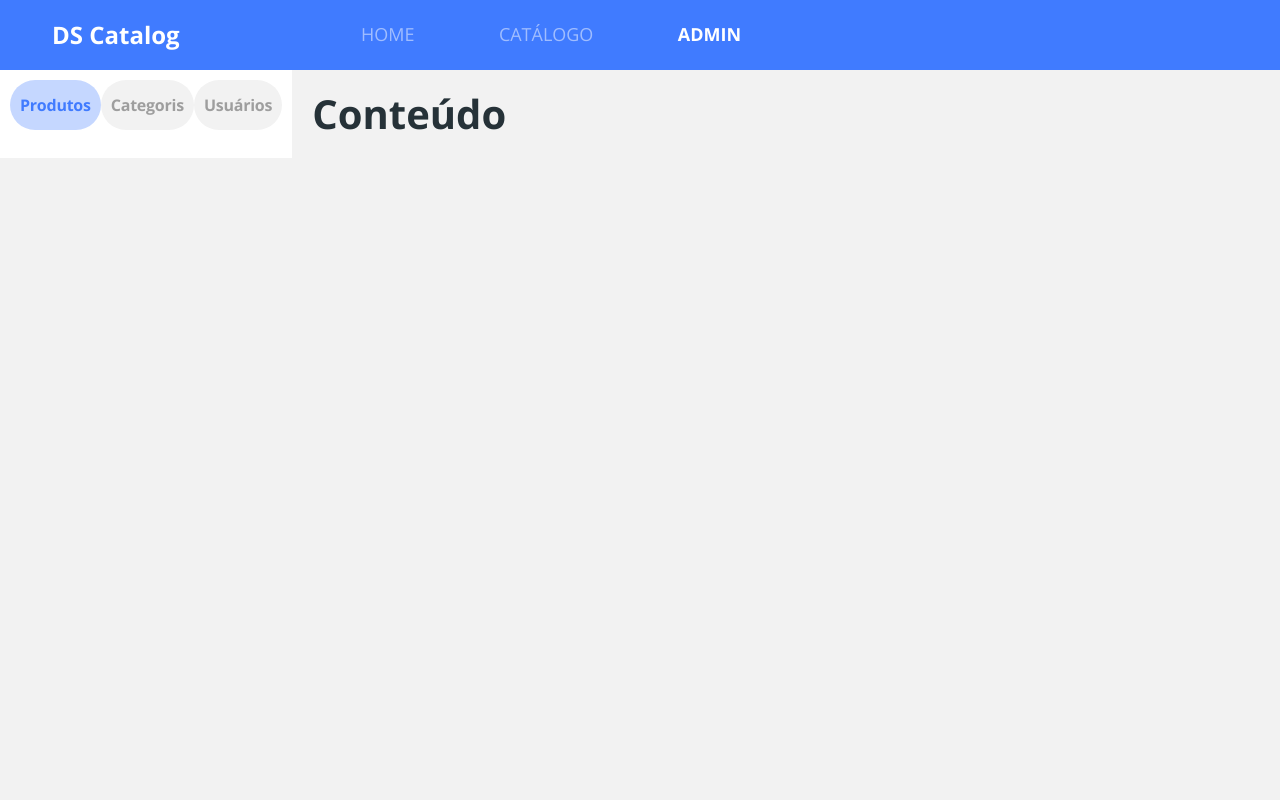
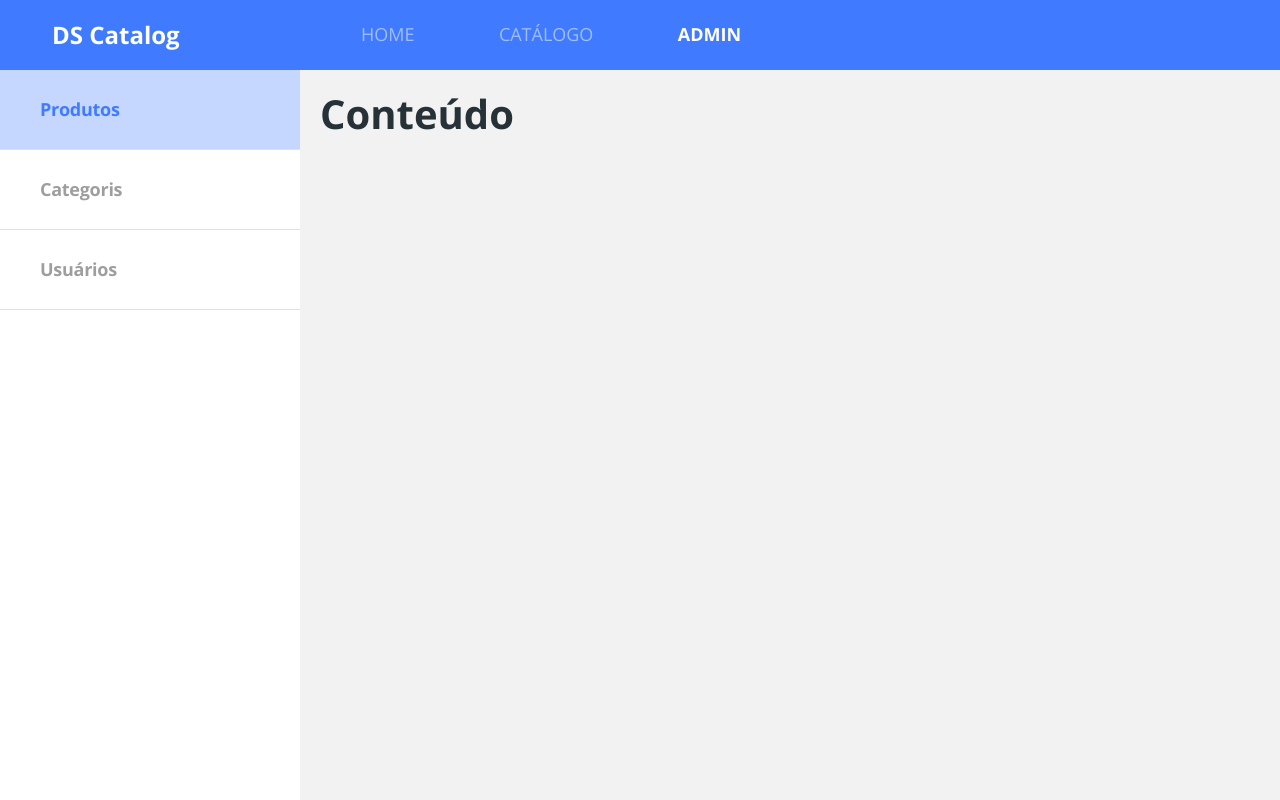
Before and after one commit to MardonioEng/dscatalog-react-mod2, a React (Create React App) app in the folder frontend/: page /admin in a window 1280 px wide. Built offline with nearby package versions, Linux system fonts and the light colour scheme; the HTML template or start-up script is replaced by a standard one.

Commit message:
Admin Navbar layout responsive

```diff
--- a/frontend/src/pages/Admin/Navbar/styles.css
+++ b/frontend/src/pages/Admin/Navbar/styles.css
@@ -33,3 +33,30 @@
 .admin-nav-item p {
   margin-bottom: 0;
 }
+
+@media (min-width: 768px) {
+  .admin-nav-item {
+    min-width: 220px;
+  }
+}
+
+@media (min-width: 1200px) {
+  ul {
+    justify-content: unset;
+    flex-direction: column;
+  }
+  .admin-nav-container {
+    padding: 0;
+    width: 300px;
+    height: calc(100vh - 70px);
+  }
+  .admin-nav-item {
+    border-radius: 0;
+    font-size: 18px;
+    height: 80px;
+    background-color: #FFF;
+    border-bottom: 1px solid #E1E1E1;
+    justify-content: flex-start;
+    padding-left: 40px;
+  }
+}
```
